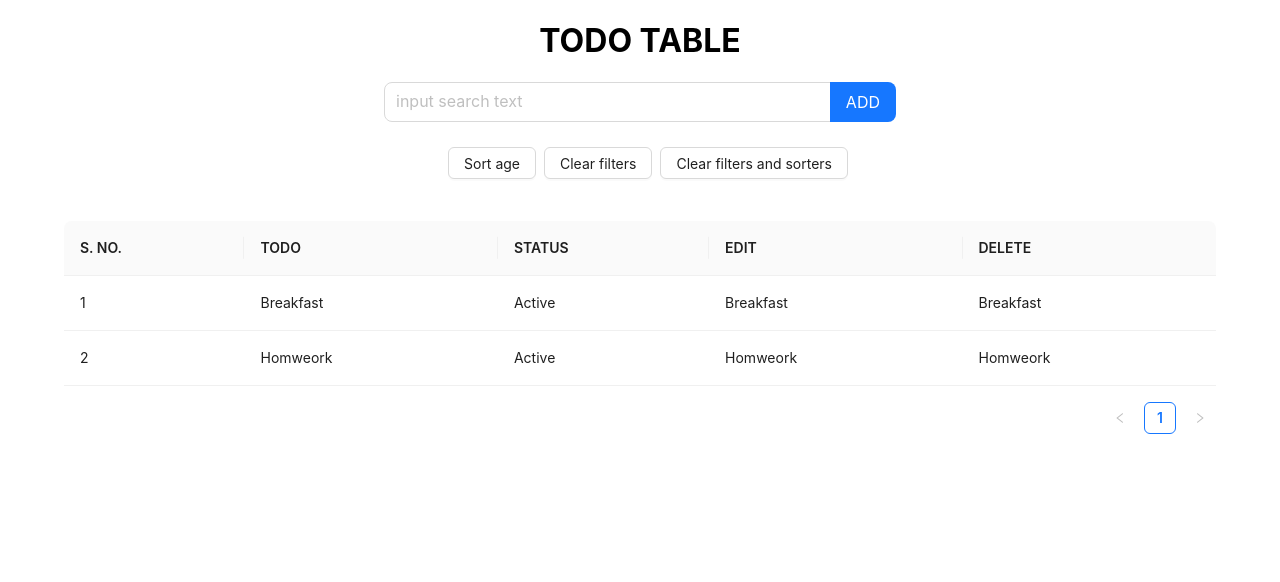
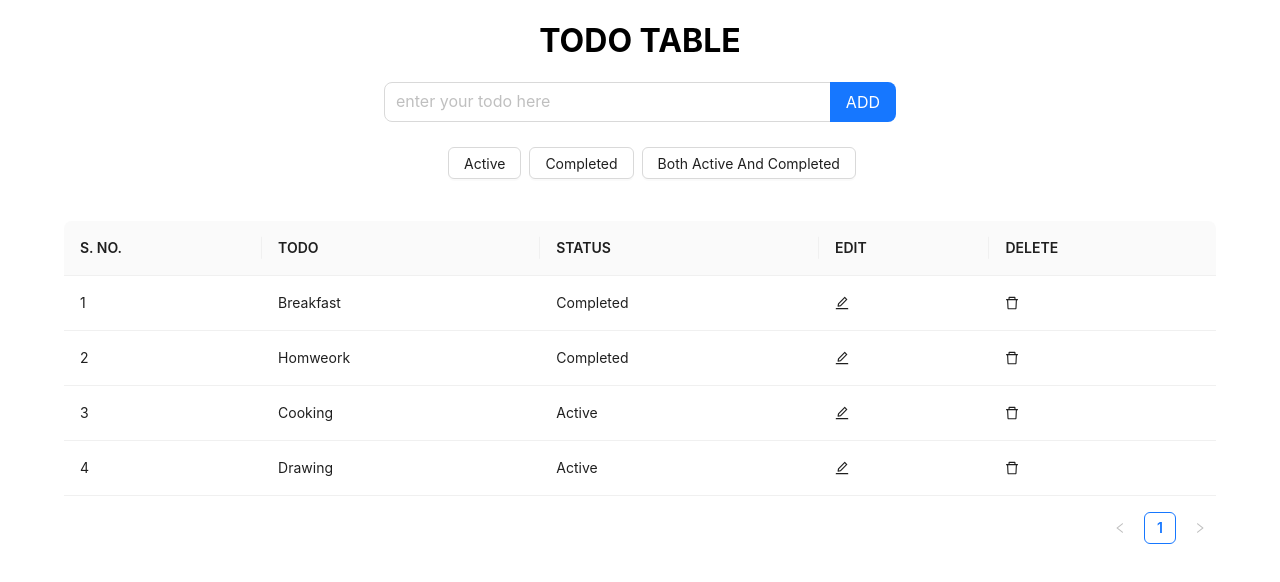
Before and after one commit to AnkitSingh60/Todo-React-Redux, a React (Create React App) app: page / in a window 1280 px wide. Shown: the top 582 px of the page. Built offline with nearby package versions, Linux system fonts and the light colour scheme; data requests are answered from the project's data file.

Commit message:
filters implemented

```diff
--- a/db.json
+++ b/db.json
@@ -2,13 +2,23 @@
   "todos": [
     {
       "todo": "Breakfast",
-      "status": false,
+      "status": true,
       "id": 1
     },
     {
       "todo": "Homweork",
+      "status": true,
+      "id": 2
+    },
+    {
+      "todo": "Cooking",
       "status": false,
-      "id": 2
+      "id": 3
+    },
+    {
+      "todo": "Drawing",
+      "status": false,
+      "id": 4
     }
   ]
 }
--- a/package.json
+++ b/package.json
@@ -3,6 +3,7 @@
   "version": "0.1.0",
   "private": true,
   "dependencies": {
+    "@ant-design/icons": "^4.8.0",
     "@testing-library/jest-dom": "^5.16.5",
     "@testing-library/react": "^13.4.0",
     "@testing-library/user-event": "^13.5.0",
--- /dev/null
+++ b/src/Components/EditTodo/EditTodo.jsx
@@ -0,0 +1,59 @@
+import React, { useState } from 'react';
+import { Modal , Input , Radio } from 'antd';
+import axios from 'axios';
+import { useDispatch } from 'react-redux';
+import { editTodoData } from '../../Redux/Todo/action';
+
+
+export const EditTodo = ({isModalOpen, handleOk, handleCancel ,editTodo ,setEditTodo}) => {
+
+    const dispatch = useDispatch()
+
+    const HandleChange = (e) => {
+        const {name , value} = e.target
+        setEditTodo({...editTodo , [name] : value})
+    }
+
+    const HandleSubmit = () => {
+        dispatch(editTodoData(editTodo?.id , editTodo))
+        handleOk()
+    }
+
+    const options = [
+        {
+          label: 'Active',
+          value: false,
+        },
+        {
+          label: 'Completed',
+          value: true,
+        }
+    ];
+
+    //console.log(editTodo)
+
+
+  return (
+
+    <>
+
+        <Modal open={isModalOpen} onOk={HandleSubmit} onCancel={handleCancel}>
+
+            <h3>Edit Your Todo</h3>
+            <Input placeholder="Basic usage" name='todo' value={editTodo?.todo} onChange={HandleChange} />
+
+            <h3>Status</h3>
+            <Radio.Group
+                options={options}
+                name='status'
+                onChange={HandleChange}
+                value={editTodo?.status}
+                optionType="button"
+                buttonStyle="solid"
+            />
+
+        </Modal>
+
+    </>
+  );
+};
--- a/src/Components/Todo.jsx/Todo.jsx
+++ b/src/Components/Todo.jsx/Todo.jsx
@@ -3,7 +3,9 @@ import { Button,Input, Space, Table } from 'antd';
 import "./Todo.css"
 import axios from 'axios';
 import { useDispatch, useSelector } from 'react-redux';
-import { getTodosData } from '../../Redux/Todo/action';
+import { deleteTodoData, getTodosData } from '../../Redux/Todo/action';
+import { DeleteOutlined , EditOutlined } from '@ant-design/icons'
+import { EditTodo } from '../EditTodo/EditTodo';
 
 
 export const Todo = () => {
@@ -19,6 +21,7 @@ export const Todo = () => {
   //console.log(todoData)
 
 
+
   // ------------------------------ Input Box ---------------------------------------------->
 
 
@@ -31,44 +34,55 @@ export const Todo = () => {
       status : false
     }
 
-    axios.post("http://localhost:8080/todos",paramsObj)
+    axios.post("http://localhost:8080/todos",paramsObj).then(()=> dispatch(getTodosData()))
 
   }
 
 
 
+  //---------------------------------------- Edit Modal -------------------------------------------->
+
+
+  const [isModalOpen, setIsModalOpen] = useState(false);
+  const [editTodo, setEditTodo] = useState({});
+
+  const showModal = (record) => {
+    setEditTodo(record)
+    setIsModalOpen(true);
+  };
+
+  const handleOk = () => {
+    setIsModalOpen(false);
+  };
+
+  const handleCancel = () => {
+    setIsModalOpen(false);
+  };
 
 
 
+  // ----------------------------------------- Filter ------------------------------------------------>
 
 
-    const [filteredInfo, setFilteredInfo] = useState({});
-    const [sortedInfo, setSortedInfo] = useState({});
+  const [filterData , setFilterData] = useState([])
+
+  const getActiveTodos = () => {
+    let activeTodos = todoData.filter((el) => el.status == false)
+    setFilterData(activeTodos)
+  }
+
+  const getCompletedTodos = () => {
+    let completedTodos = todoData.filter((el) => el.status == true)
+    setFilterData(completedTodos)
+  }
+
+  const getAllTodos = () => {
+    setFilterData(todoData)
+  }
 
 
+  //--------------------------------------- Table Columns ------------------------------------------->
 
-
-  const handleChange = (pagination, filters, sorter) => {
-    console.log('Various parameters', pagination, filters, sorter);
-    setFilteredInfo(filters);
-    setSortedInfo(sorter);
-  };
-
-  const clearFilters = () => {
-    setFilteredInfo({});
-  };
-
-  const clearAll = () => {
-    setFilteredInfo({});
-    setSortedInfo({});
-  };
-
-  const setAgeSort = () => {
-    setSortedInfo({
-      order: 'descend',
-      columnKey: 'age',
-    });
-  };
 
   const columns = [
 
@@ -87,40 +101,37 @@ export const Todo = () => {
       dataIndex: 'status',
       key: 'status',
       render: (record) => {
-        return record.status ? "Completed" : "Active"
-      }
-      // filters: [
-      //   { text: 'London', value: 'London' },
-      //   { text: 'New York', value: 'New York' },
-      // ],
-      // filteredValue: filteredInfo.address || null,
-      // onFilter: (value, record) => record.address.includes(value),
-      // sorter: (a, b) => a.address.length - b.address.length,
-      // sortOrder: sortedInfo.columnKey === 'address' ? sortedInfo.order : null,
-      // ellipsis: true,
+        return record ? "Completed" : "Active"
+      },
+
     },
     {
       title: 'EDIT',
-      dataIndex: 'todo',
-      key: 'todo',
+      dataIndex: '',
+      key: '',
+      render : (record) => {
+        return <EditOutlined onClick={() => showModal(record)}/>
+      }
     },
     {
       title: 'DELETE',
-      dataIndex: 'todo',
-      key: 'todo',
+      dataIndex: '',
+      key: '',
+      render : (record) => {
+        return <DeleteOutlined onClick={() => dispatch(deleteTodoData(record?.id))} />
+      }
     },
   ];
 
 
   return(
 
-      <>
-
+    <>
         <h1>TODO TABLE</h1>
 
         <div className="searchDiv">
           <Search
-          placeholder="input search text"
+          placeholder="enter your todo here"
           enterButton="ADD"
           size="large"
           onSearch={AddTodoTask}
@@ -129,16 +140,18 @@ export const Todo = () => {
 
         <div className="filterDiv">
           <Space style={{ marginBottom: 16 }}>
-            <Button onClick={setAgeSort}>Sort age</Button>
-            <Button onClick={clearFilters}>Clear filters</Button>
-            <Button onClick={clearAll}>Clear filters and sorters</Button>
+            <Button onClick={getActiveTodos}>Active</Button>
+            <Button onClick={getCompletedTodos}>Completed</Button>
+            <Button onClick={getAllTodos}>Both Active And Completed</Button>
           </Space>
         </div>
 
         <div className="tableDiv">
-          <Table columns={columns} dataSource={todoData} onChange={handleChange} />
+          <Table columns={columns} dataSource={filterData.length ? filterData : todoData} />
         </div>
 
-      </>
+        <EditTodo isModalOpen={isModalOpen} handleOk={handleOk} handleCancel={handleCancel} editTodo={editTodo} setEditTodo={setEditTodo} />
+
+    </>
   )
 }
--- a/src/Redux/Todo/action.js
+++ b/src/Redux/Todo/action.js
@@ -2,6 +2,8 @@ import axios from "axios"
 
 
 export const GET_TODO = "GET_TODO"
+
+
 
 const getTodos = (payload) => ({
 
@@ -9,7 +11,20 @@ const getTodos = (payload) => ({
     payload : payload
 })
 
+
+
+
 export const getTodosData = () => (dispatch) => {
 
     axios.get("http://localhost:8080/todos").then((res)=> dispatch(getTodos(res.data)))
 }
+
+export const deleteTodoData = (id) => (dispatch) => {
+
+    axios.delete(`http://localhost:8080/todos/${id}`).then(()=> dispatch(getTodosData()))
+}
+
+export const editTodoData = (id ,data) => (dispatch) => {
+
+    axios.patch(`http://localhost:8080/todos/${id}`,data).then(()=> dispatch(getTodosData()))
+}
```
Also changed, not shown: 1 other file (tests, documents, lock files or other folders).
